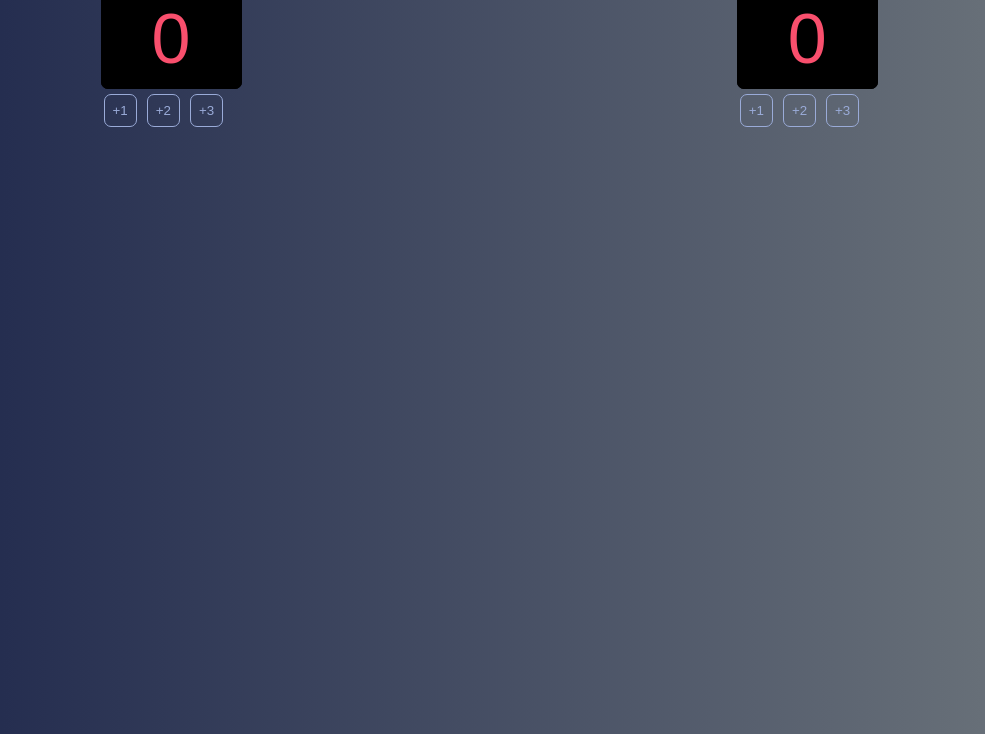
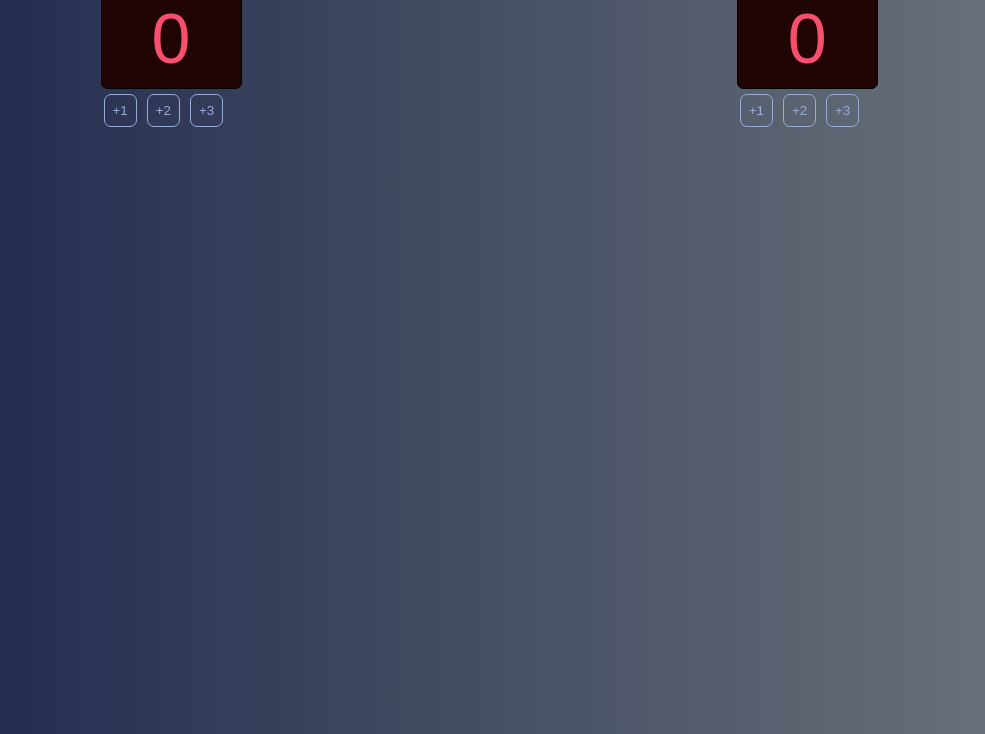
Before and after one commit to AmbrogioBailey/scoreboard, a website built with Vite: page Scrim-s04k019/index.html in a window 1280 px wide. Shown: the part 66-800 px from the top of the page, without its empty margins (147-1132 px from the left). Built offline with nearby package versions, Linux system fonts and the light colour scheme; a web font is replaced by a local one.

Commit message:
background chnaged

```diff
--- a/Scrim-s04k019/index.css
+++ b/Scrim-s04k019/index.css
@@ -21,7 +21,7 @@ h3 {
     border: 1px solid black;
     border-radius: 7px;
     padding: 10px 50px;
-    background: black;
+    background: rgb(33, 4, 4);
     color: #F94F6D;
     font-family: 'Cursed Timer ULiL', sans-serif;
     font-size: 70px;
```
